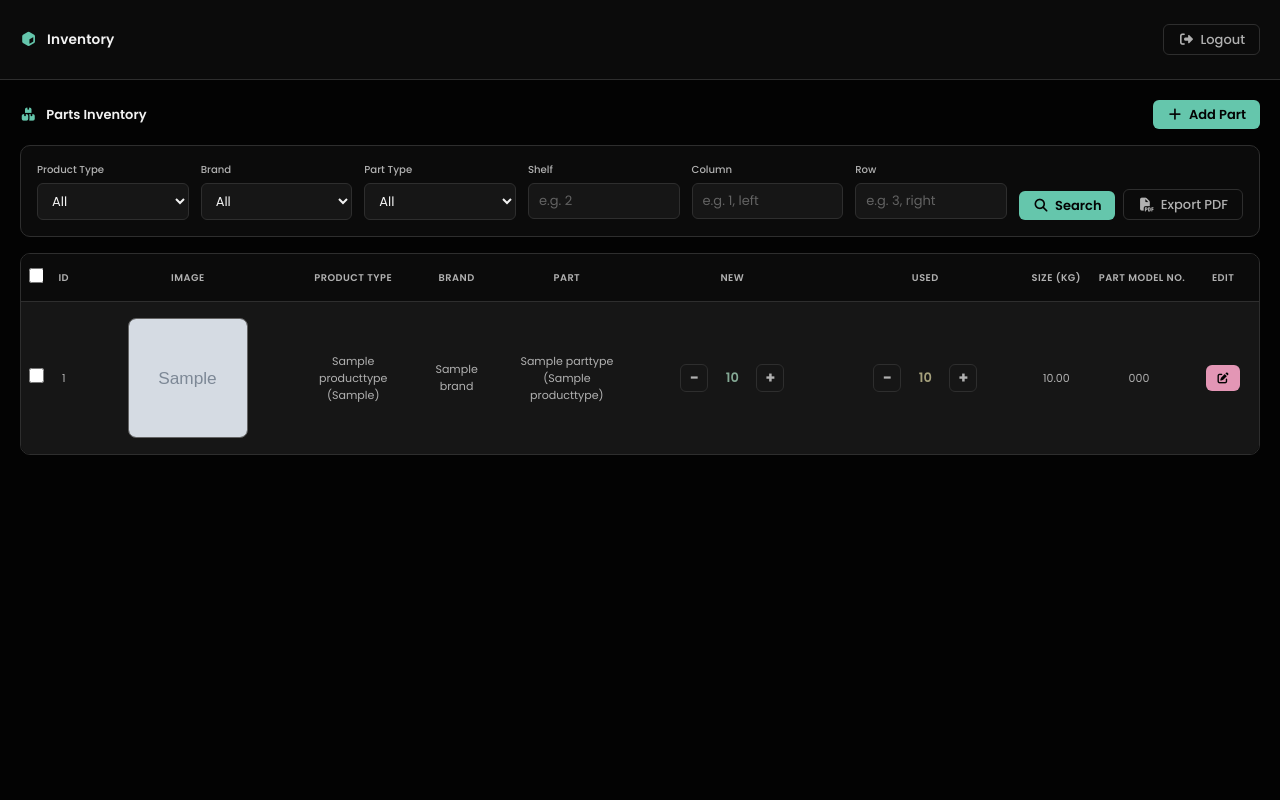
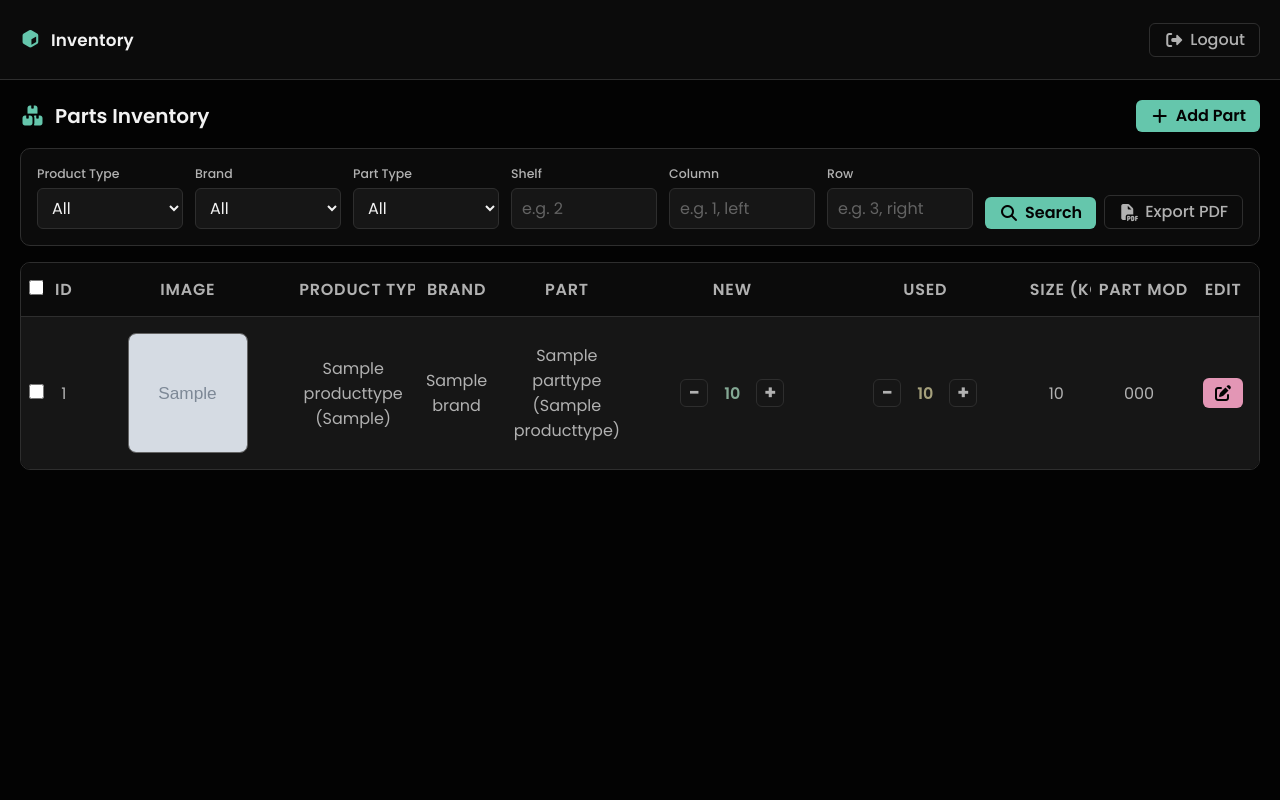
Before and after one commit to rafsan-scrapes/inventory-app, a Django app: page / in a window 1280 px wide. Run offline with Django 5.2, Linux system fonts and the light colour scheme; a user stored in the database is signed in; tables that the repository leaves empty hold one stand-in row (values such as "Sample post"); grey boxes marked "Sample" are stand-in pictures; some libraries are stand-ins or nearby versions.

Commit message:
Added customizable size

```diff
--- a/dashboard/forms.py
+++ b/dashboard/forms.py
@@ -30,9 +30,7 @@ class PartForm(forms.ModelForm):
             ),
             "total_new": forms.NumberInput(attrs={"min": "0", "placeholder": "0"}),
             "total_used": forms.NumberInput(attrs={"min": "0", "placeholder": "0"}),
-            "size_kg": forms.NumberInput(
-                attrs={"min": "0", "step": "0.01", "placeholder": "e.g. 5.5"}
-            ),
+            "size_kg": forms.TextInput(attrs={"placeholder": "e.g. 5.5kg/9kg"}),
             "model_number": forms.TextInput(attrs={"placeholder": "e.g. WAE28468GB"}),
             "shelf_number": forms.NumberInput(
                 attrs={"min": "1", "placeholder": "e.g. 2"}
--- a/dashboard/models.py
+++ b/dashboard/models.py
@@ -62,7 +62,7 @@ class Part(models.Model):
     product_model = models.CharField(max_length=100, null=True, blank=True)
     total_new = models.PositiveIntegerField(default=0)
     total_used = models.PositiveIntegerField(default=0)
-    size_kg = models.DecimalField(max_digits=7, decimal_places=2, null=True, blank=True)
+    size_kg = models.CharField(max_length=100, null=True, blank=True)
     model_number = models.CharField(max_length=100, null=True, blank=True)
     shelf_number = models.PositiveIntegerField()
     column_number = models.CharField(max_length=100, null=True)
--- a/inventory/settings.py
+++ b/inventory/settings.py
@@ -21,7 +21,7 @@ BASE_DIR = Path(__file__).resolve().parent.parent
 # See https://docs.djangoproject.com/en/6.0/howto/deployment/checklist/
 
 # SECURITY WARNING: keep the secret key used in production secret!
-SECRET_KEY = "django-insecure-5f0!uw%mt0*@cm-p62ne2qz07eoz%mi&g&-cwcn7xd5$o=5=-7"
+SECRET_KEY = os.environ.get("SECRET_KEY", "change-me-in-cpanel")
 
 # SECURITY WARNING: don't run with debug turned on in production!
 DEBUG = True
--- a/static/style.css
+++ b/static/style.css
@@ -30,7 +30,7 @@
 
 /* ── Base ───────────────────────────────────────────────────── */
 html {
-  font-size: 13px;
+  font-size: 16px;
   font-family: Poppins, 'Segoe UI', Tahoma, sans-serif;
 }
 
@@ -279,7 +279,7 @@ nav {
   align-items: center;
   gap: 10px;
   font-weight: 600;
-  font-size: 1rem;
+  font-size: 1.25rem;
 }
 .filter-title i { color: var(--primary); }
 
@@ -347,7 +347,7 @@ thead th {
   top: 0;
   background-color: var(--bg);
   color: var(--text-muted);
-  font-size: 0.75rem;
+  font-size: 1rem;
   font-weight: 600;
   text-transform: uppercase;
   letter-spacing: 0.05em;
@@ -365,7 +365,7 @@ tbody tr:hover td {
 
 td {
   color: var(--text-muted);
-  font-size: 0.85rem;
+  font-size: 1rem;
   background-color: var(--bg-light);
   padding: 16px 8px;
   text-align: center;
```
Also changed, not shown: asert/style.css (+4 -4 lines), templates/dashboard/index.html (+0 -12 lines), db.sqlite3.
